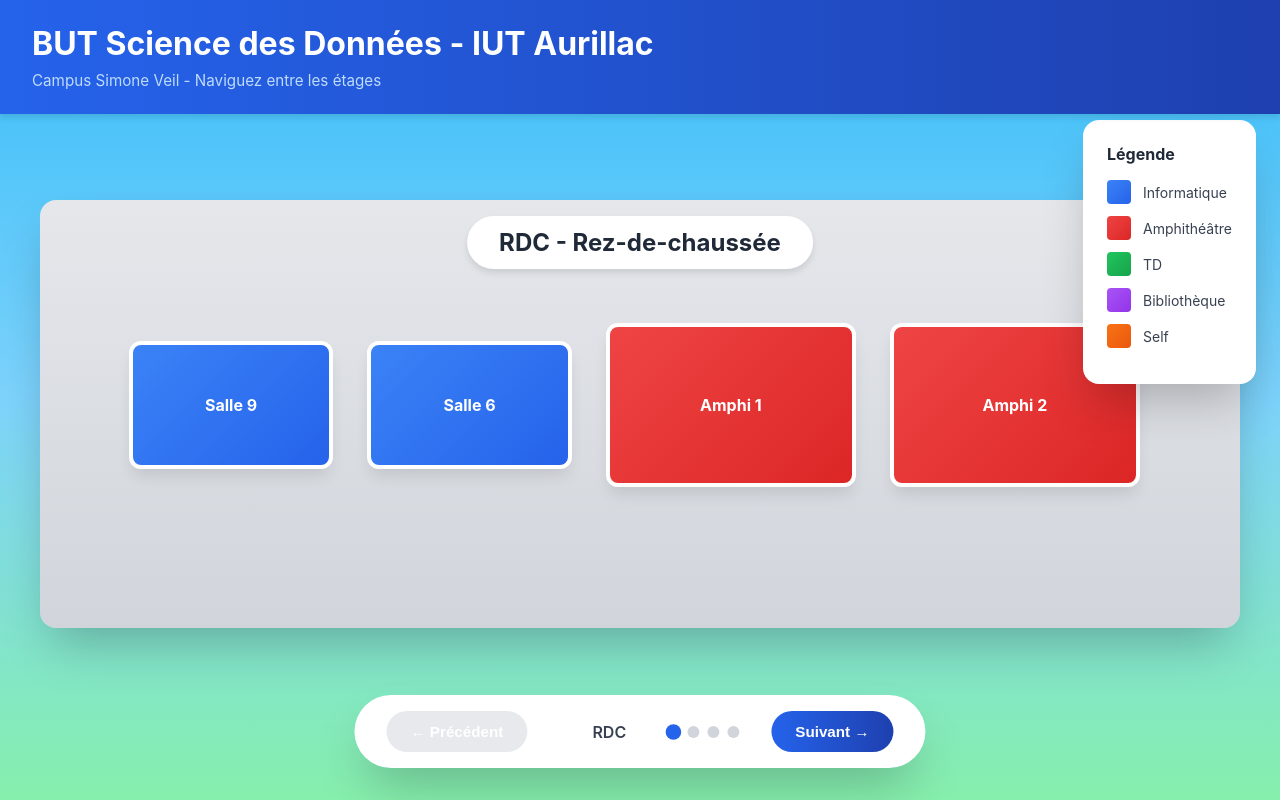
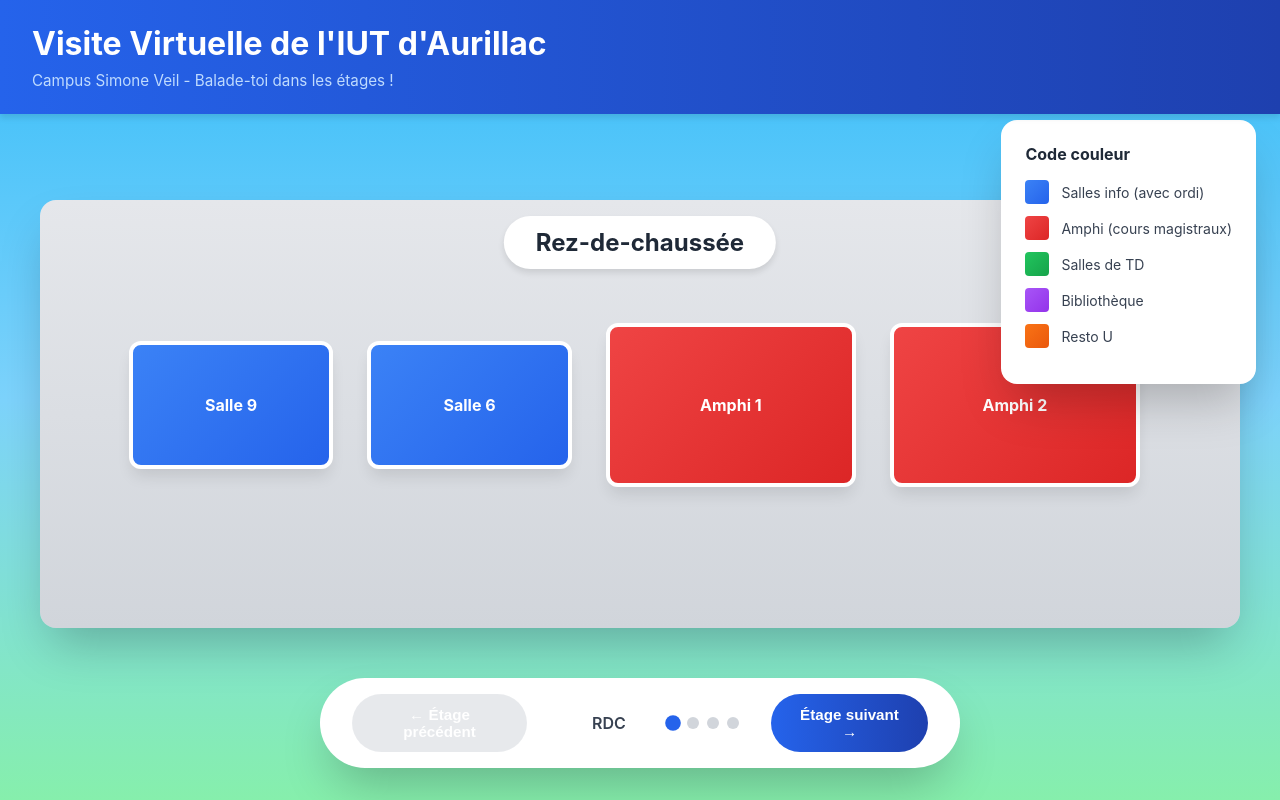
Before and after one commit to Natdu15/SAE-Vulgarisation-, a plain HTML site: page facade.html in a window 1280 px wide. Drawn offline with nearby package versions, Linux system fonts and the light colour scheme.

Commit message:
Update facade.html

```diff
--- a/facade.html
+++ b/facade.html
@@ -3,30 +3,30 @@
 <head>
     <meta charset="UTF-8">
     <meta name="viewport" content="width=device-width, initial-scale=1.0">
-    <title>BUT Science des Données - IUT Aurillac</title>
+    <title>Visite Virtuelle - IUT Aurillac</title>
     <link rel="stylesheet" href="css/facade.css">
     <script src="https://cdnjs.cloudflare.com/ajax/libs/gsap/3.12.2/gsap.min.js"></script>
 
 </head>
 <body>
     <div class="header">
-        <h1>BUT Science des Données - IUT Aurillac</h1>
-        <p>Campus Simone Veil - Naviguez entre les étages</p>
+        <h1>Visite Virtuelle de l'IUT d'Aurillac</h1>
+        <p>Campus Simone Veil - Balade-toi dans les étages !</p>
     </div>
 
     <div class="legend">
-        <h3>Légende</h3>
+        <h3>Code couleur</h3>
         <div class="legend-item">
             <div class="legend-color" style="background: linear-gradient(135deg, #3b82f6, #2563eb);"></div>
-            <span class="legend-text">Informatique</span>
+            <span class="legend-text">Salles info (avec ordi)</span>
         </div>
         <div class="legend-item">
             <div class="legend-color" style="background: linear-gradient(135deg, #ef4444, #dc2626);"></div>
-            <span class="legend-text">Amphithéâtre</span>
+            <span class="legend-text">Amphi (cours magistraux)</span>
         </div>
         <div class="legend-item">
             <div class="legend-color" style="background: linear-gradient(135deg, #22c55e, #16a34a);"></div>
-            <span class="legend-text">TD</span>
+            <span class="legend-text">Salles de TD</span>
         </div>
         <div class="legend-item">
             <div class="legend-color" style="background: linear-gradient(135deg, #a855f7, #9333ea);"></div>
@@ -34,7 +34,7 @@
         </div>
         <div class="legend-item">
             <div class="legend-color" style="background: linear-gradient(135deg, #f97316, #ea580c);"></div>
-            <span class="legend-text">Self</span>
+            <span class="legend-text">Resto U</span>
         </div>
     </div>
 
@@ -43,7 +43,7 @@
             <!-- ÉTAGE 1/4 - RDC -->
             <div class="slide">
                 <div class="floor-content">
-                    <div class="floor-title">RDC - Rez-de-chaussée</div>
+                    <div class="floor-title">Rez-de-chaussée</div>
                     <div class="rooms-container">
                         <div class="room blue" style="left: 5%; top: 30%; width: 18%; height: 35%;" data-name="Salle 9">Salle 9</div>
                         <div class="room blue" style="left: 26%; top: 30%; width: 18%; height: 35%;" data-name="Salle 6">Salle 6</div>
@@ -73,7 +73,7 @@
                     <div class="floor-title">2ème étage</div>
                     <div class="rooms-container">
                         <div class="room purple" style="left: 5%; top: 20%; width: 25%; height: 50%;" data-name="Bibliothèque">📚 Bibliothèque</div>
-                        <div class="room orange" style="left: 35%; top: 20%; width: 25%; height: 50%;" data-name="Self">🍽️ Self</div>
+                        <div class="room orange" style="left: 35%; top: 20%; width: 25%; height: 50%;" data-name="Self">🍽️ Resto U</div>
                         <div class="room green" style="left: 65%; top: 15%; width: 6%; height: 30%;" data-name="Salle 25">25</div>
                         <div class="room green" style="left: 72%; top: 15%; width: 6%; height: 30%;" data-name="Salle 24">24</div>
                         <div class="room green" style="left: 79%; top: 15%; width: 6%; height: 30%;" data-name="Salle 23">23</div>
@@ -99,15 +99,15 @@
     </div>
 
     <div class="navigation">
-        <button class="nav-btn" id="prevBtn" onclick="previousFloor()">← Précédent</button>
+        <button class="nav-btn" id="prevBtn" onclick="previousFloor()">← Étage précédent</button>
         <div class="progress">
-            <span class="floor-label-text" id="floorLabel">RDC</span>
+            <span class="floor-label-text" id="floorLabel">Rez-de-chaussée</span>
             <div class="progress-dot active" onclick="goToFloor(0)"></div>
             <div class="progress-dot" onclick="goToFloor(1)"></div>
             <div class="progress-dot" onclick="goToFloor(2)"></div>
             <div class="progress-dot" onclick="goToFloor(3)"></div>
         </div>
-        <button class="nav-btn" id="nextBtn" onclick="nextFloor()">Suivant →</button>
+        <button class="nav-btn" id="nextBtn" onclick="nextFloor()">Étage suivant →</button>
     </div>
 
     <div class="modal" id="modal">
@@ -123,6 +123,6 @@
         </div>
     </div>
 
-    <script src= "js/facade.js" defer></script>
+    <script src="js/facade.js" defer></script>
 </body>
 </html>
```
